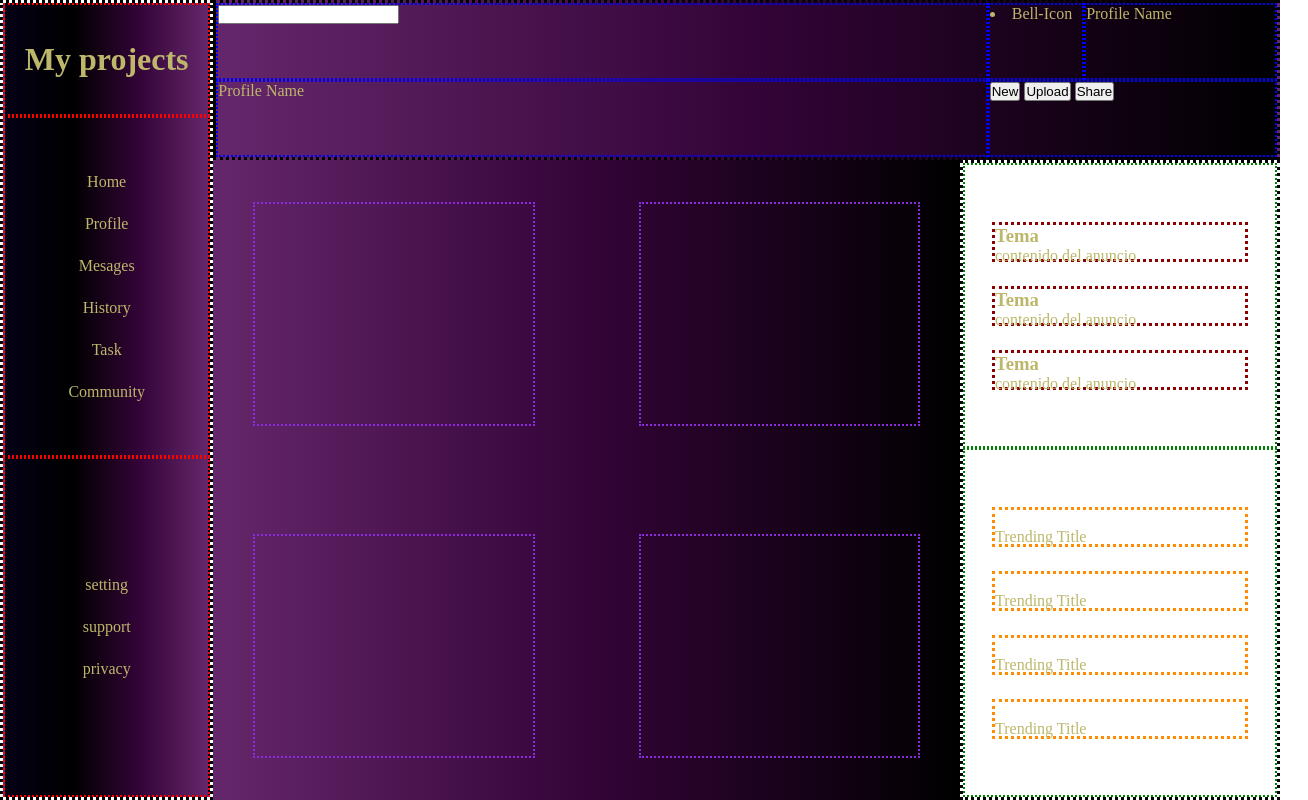
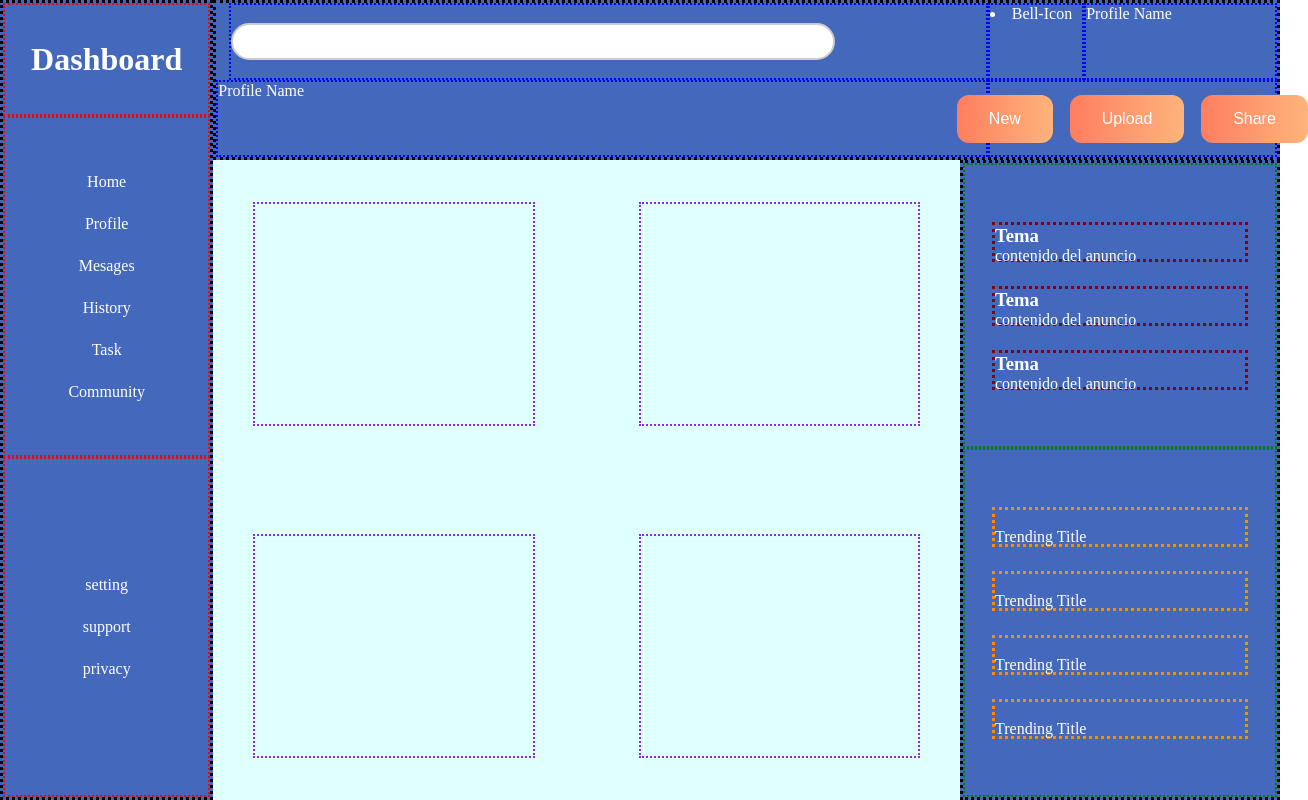
Before and after one commit to Leonidas314/Admin-Dashboard, a plain HTML site: page index.html in a window 1280 px wide. Shown: the whole page, 1308 px wide, since content can reach past the window. Drawn offline with Linux system fonts and the light colour scheme.

Commit message:
style headers buttons, search input, change title from My Projects to Dashboard, change backgraund colors

```diff
--- a/index.html
+++ b/index.html
@@ -9,7 +9,7 @@
 <body>
     <div id="main-container">
         <div class="sideboard">
-            <h1>My projects</h1>
+            <h1>Dashboard</h1>
             <ul class="top-ul">
                 <li>Home</li>
                 <li>Profile</li>
@@ -30,9 +30,9 @@
             <div class="headerDivs" id="profile1">Profile Name</div>
             <div class="headerDivs" id="profile2">Profile Name</div>
             <div class="headerDivs" id="buttonsDiv">
-                <button>New</button>
-                <button>Upload</button>
-                <button>Share</button>
+                <button class="headerButton">New</button>
+                <button class="headerButton">Upload</button>
+                <button class="headerButton">Share</button>
             </div>
         </div>
         <div class="projectsDiv">
--- a/style.css
+++ b/style.css
@@ -7,7 +7,7 @@ body{
     display: grid;
     place-items: center;
     height: 100vh;
-    color: darkkhaki;
+    color: white;
 }
 #main-container{
     display: grid;
@@ -30,12 +30,15 @@ body{
     justify-content: center;
     gap: 3vh;
     list-style: none;
-    background: linear-gradient(to right, #030115,black,#340438 ,#65276b);
+}
+.sideboard > ul{
+    font-size: 2vh;
 }
 .sideboard{
     grid-area: 1 / 1 / 3 / 2;
     display: grid;
     grid-template: 1fr 3fr 3fr / 1fr ;
+    background:rgb(68, 104, 188);
 }
 .side-container > h1{
     grid-area: 2/1/3/2;
@@ -51,13 +54,17 @@ body{
     display: grid;
     grid-template-columns: 4fr 0.5fr 1fr;
     grid-template-rows: 1fr 1fr;
-    background:linear-gradient(to right,#65276b,#340438,black);
+    background:rgb(68, 104, 188);
 }
 .headerDivs{
     border: 2px dotted blue;
 }
 #search{
     grid-area: 1/1/2/2;
+    display: flex;
+    justify-content: flex-start;
+    align-items: center;
+    margin-left: 1vw;
 }
 #buttonsDiv{
     grid-area: 2/2/3/4;
@@ -69,8 +76,7 @@ body{
     align-items: center;
     justify-content: center;
     gap: 3vh;
-    background:linear-gradient(to right,#65276b,#340438,black);
-
+    background: lightcyan;
 }
 .project{
     border: 2px dotted blueviolet;
@@ -82,7 +88,7 @@ body{
     grid-area: auto;
     display: grid;
     grid-row: 1fr 1fr;
-}
+    background:rgb(68, 104, 188)}
 
 .side-container > div{
     border: 2px dotted green;
@@ -114,3 +120,42 @@ body{
     width: 20vw;
     border: 3px dotted darkorange;
 }
+
+#buttonsDiv{
+    display: flex;
+    flex-direction: row;
+    justify-content: center;
+    align-items: center;
+    gap: 1vw;
+}
+.headerButton {
+    background: linear-gradient(to right, #ff7e5f, #feb47b);
+    border: none;
+    color: white;
+    padding: 15px 32px;
+    text-align: center;
+    text-decoration: none;
+    display: inline-block;
+    font-size: 16px;
+    margin: 4px 2px;
+    cursor: pointer;
+    border-radius: 12px;
+}
+.headerButton:hover {
+    background-color: #007bb5; /* Darker blue */
+}
+
+.headerButton:active {
+    background-color: #005f6b;
+    box-shadow: 0 5px #666;
+    transform: translateY(4px) translateX(4px);
+}
+input {
+    padding: 10px;
+    margin: 8px 0;
+    box-sizing: border-box;
+    height: calc(50%);
+    width :calc(80%);
+    border: 2px solid #ccc;
+    border-radius: 20px;
+}
```
